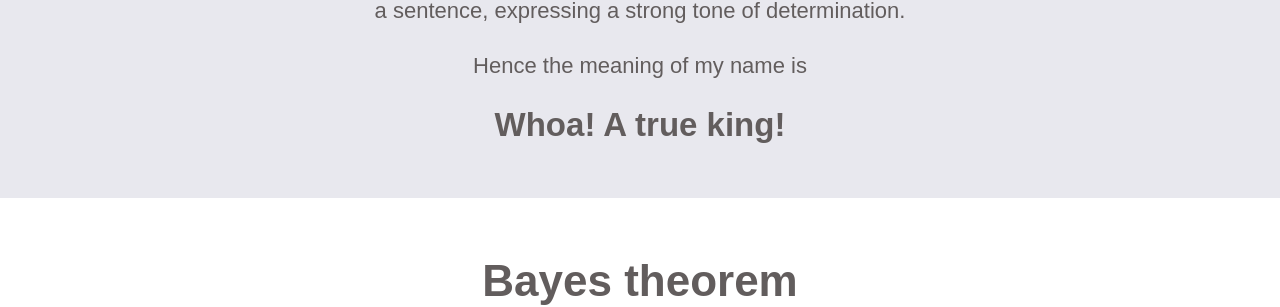
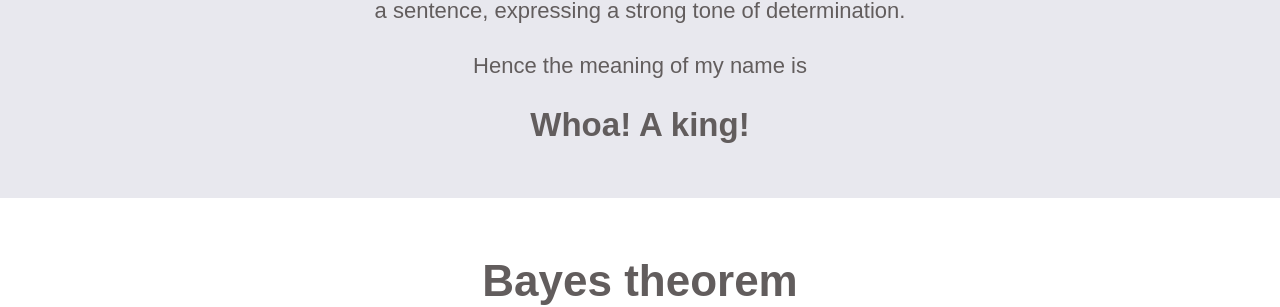
Before and after one commit to ericyewang/ericyewang.github.io, a Jekyll site: the page built from index.html, in a window 1280 px wide. Shown: the part 1321-1628 px from the top of the page. Built offline with Jekyll 4.4.1, drawn with Linux system fonts in a browser that asks for light colours; formulas are drawn with MathJax 3; the list of posts is cut into pages by our own code; comment, search, counter and statistics services are not loaded.

Commit message:
Update index.html

```diff
--- a/index.html
+++ b/index.html
@@ -57,7 +57,7 @@ title: Home
     <p>The Chinese character 也 (yay) might be the mostly commonly used character in ancient Chinese
     language. However, it has no specific meaning, but is used to finish a sentence, expressing a strong tone of determination.</p>
     <p>Hence the meaning  of my name is</p>
-    <h2>Whoa! A true king!</h2>
+    <h2>Whoa! A king!</h2>
   </div>
   </div>
 
```
